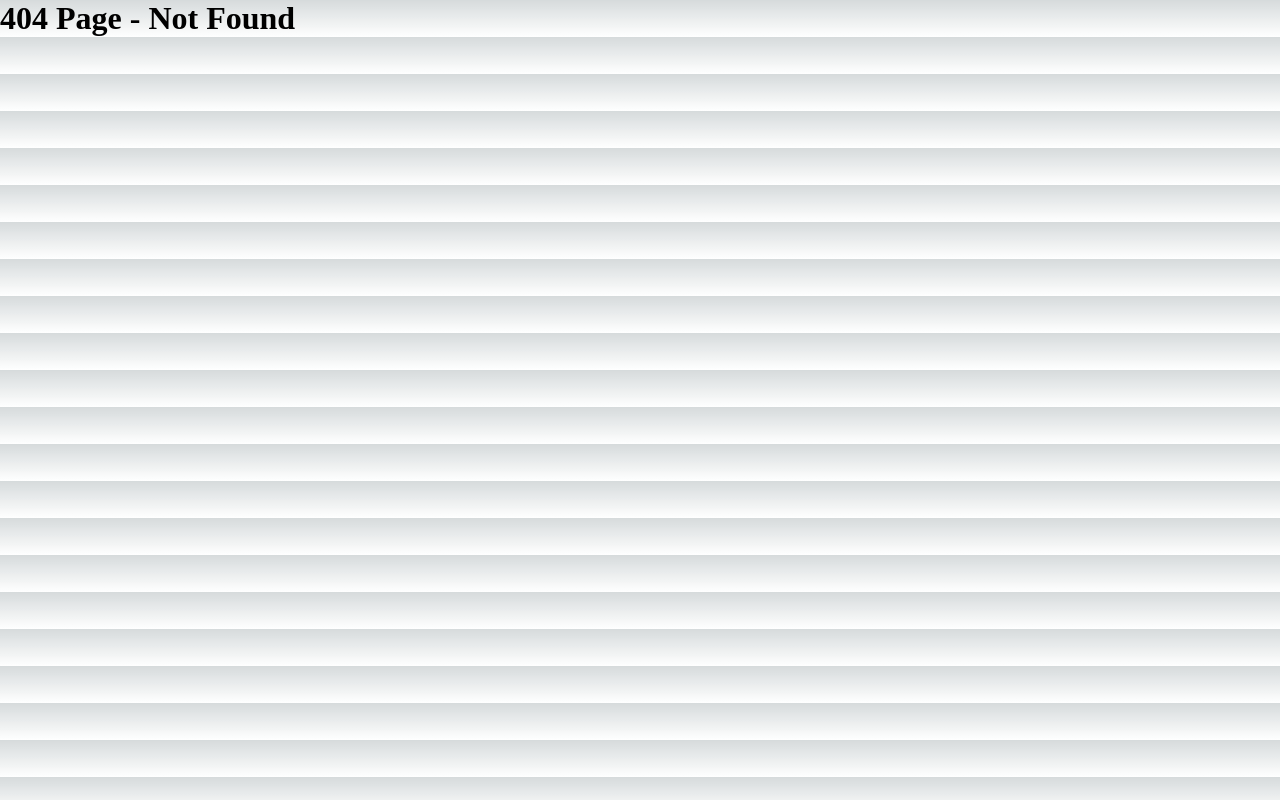
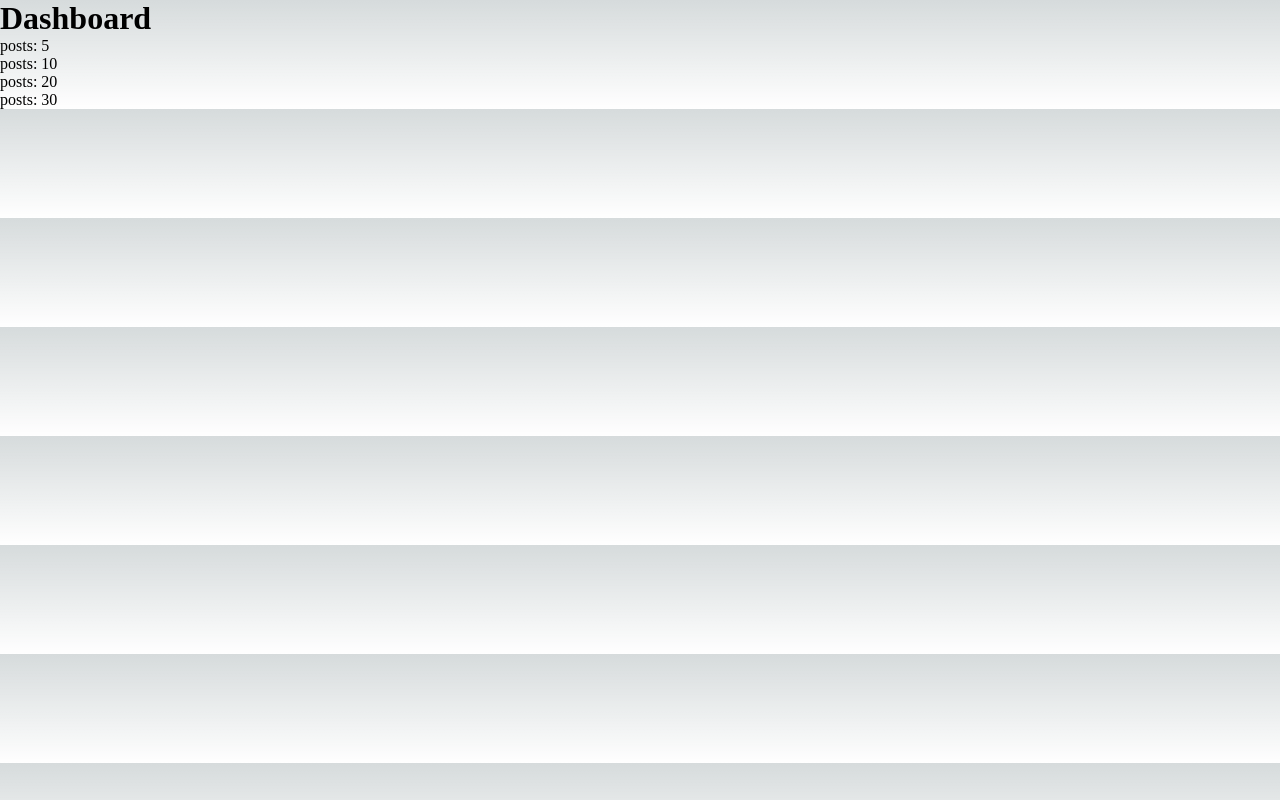
Before and after one commit to Quite-Right/NextJS, a Next.js app: page /dashboard in a window 1280 px wide. Before the commit this address had no page. Built offline with nearby package versions, Linux system fonts and the light colour scheme; data requests are answered from the project's data file.

Commit message:
client side fetching

```diff
--- a/db.json
+++ b/db.json
@@ -18,5 +18,11 @@
             "description": "Description 3",
             "category": "sports"
         }
-    ]
+    ],
+    "dashboard": {
+        "posts": 5,
+        "likes": 10,
+        "followers": 20,
+        "following": 30
+    }
 }
--- /dev/null
+++ b/src/pages/dashboard/index.tsx
@@ -0,0 +1,41 @@
+import { useEffect, useState } from "react";
+
+
+export default function Dashboard() {
+ const [request, setRequest] = useState<{
+    data: null | Record<string, number>,
+    fetching: boolean
+ }>({
+    data: null,
+    fetching: true
+ });
+
+ const {data, fetching} = request;
+
+ useEffect(() => {
+    (async () => {
+        const res = await fetch("http://localhost:4000/dashboard")
+        const data = await res.json();
+        setRequest({data, fetching: false});
+    })()
+ }, []);
+
+ if (fetching) return <h1>Loading...</h1>
+ return <>
+    <h1>
+        Dashboard
+    </h1>
+    <div>
+        posts: {data.posts}
+    </div>
+    <div>
+        posts: {data.likes}
+    </div>
+    <div>
+        posts: {data.followers}
+    </div>
+    <div>
+        posts: {data.following}
+    </div>
+ </>
+}
```
